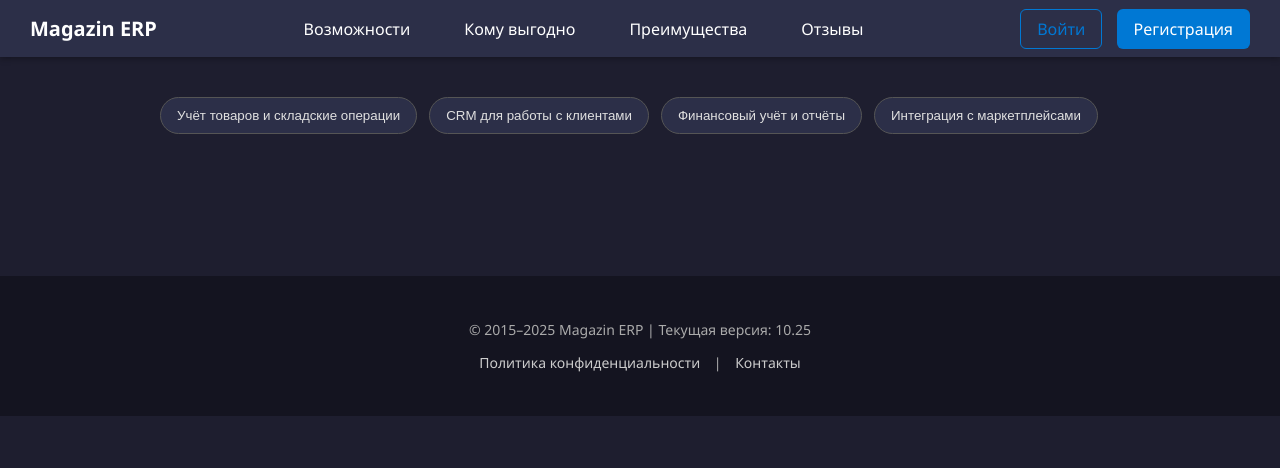
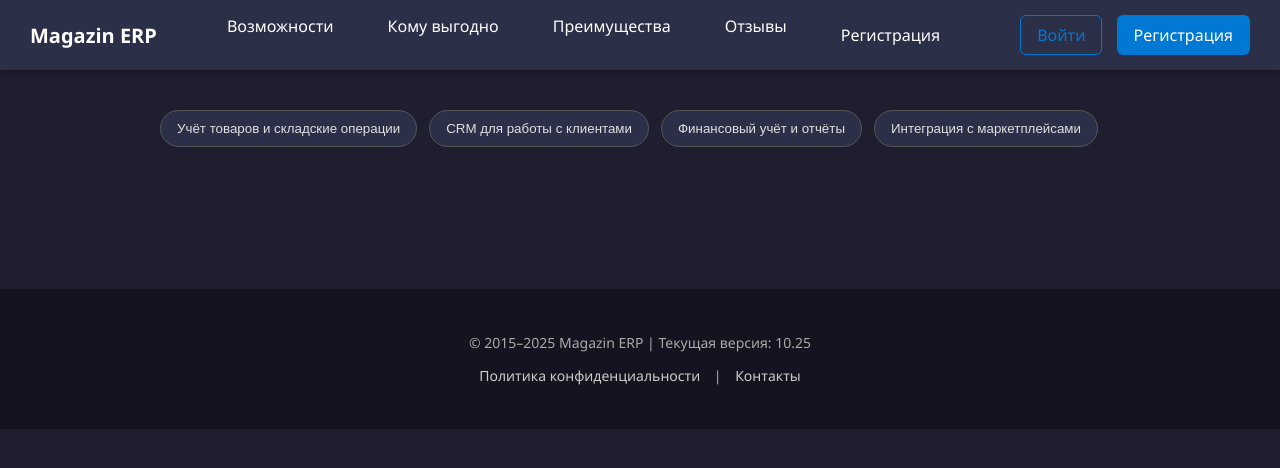
Before and after one commit to arsendautov706-tech/magazin-app, a website: page public/home.html in a window 1280 px wide. Drawn offline with Linux system fonts and the light colour scheme.

Commit message:
Add: login.html и register.html + кнопка регистрации

```diff
--- a/public/home.html
+++ b/public/home.html
@@ -26,6 +26,8 @@
         <li><a href="#" class="btn" data-tab="benefits">Кому выгодно</a></li>
         <li><a href="#" class="btn" data-tab="advantages">Преимущества</a></li>
         <li><a href="#" class="btn" data-tab="reviews">Отзывы</a></li>
+        <a href="/register.html" class="btn btn-secondary">Регистрация</a>
+
       </ul>
     </nav>
     <div class="auth-buttons">
```
